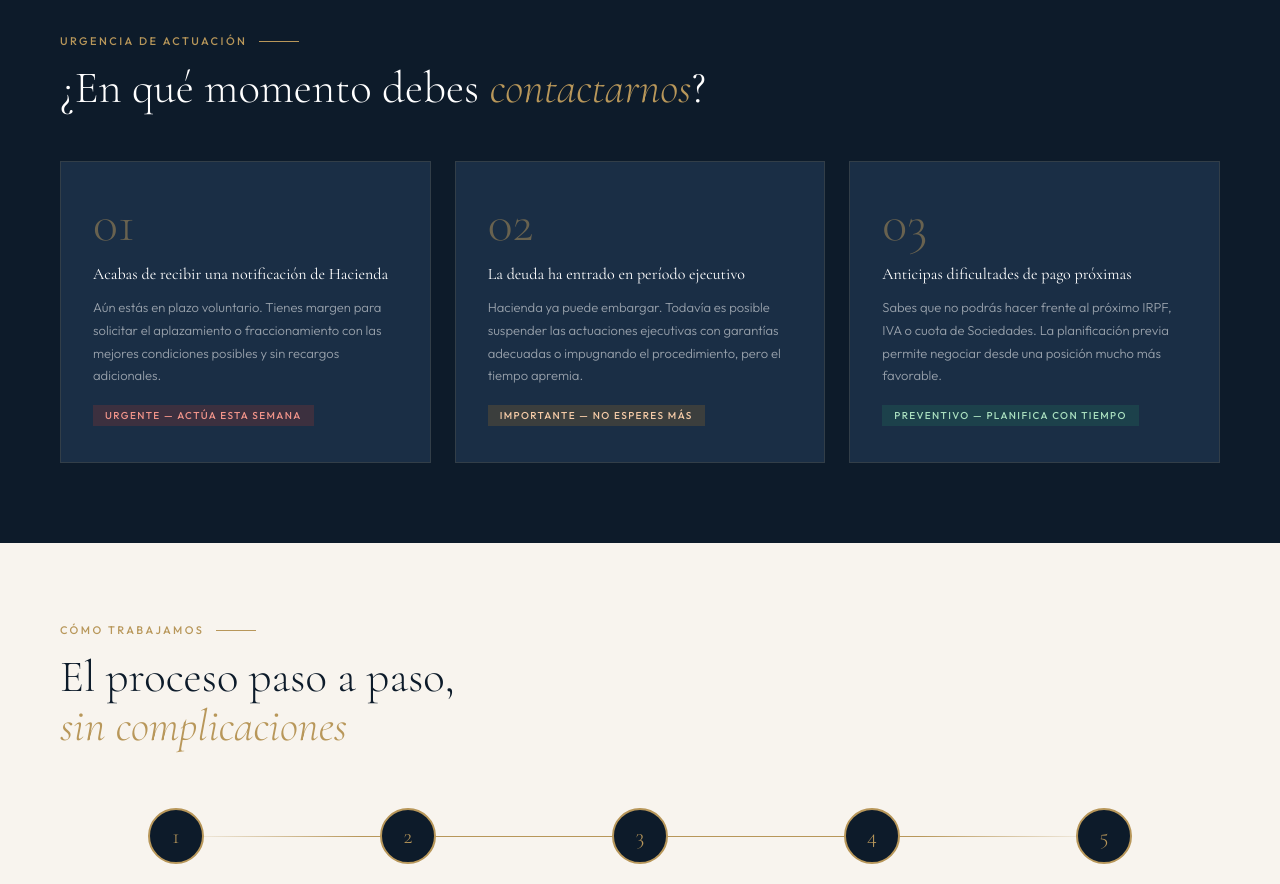
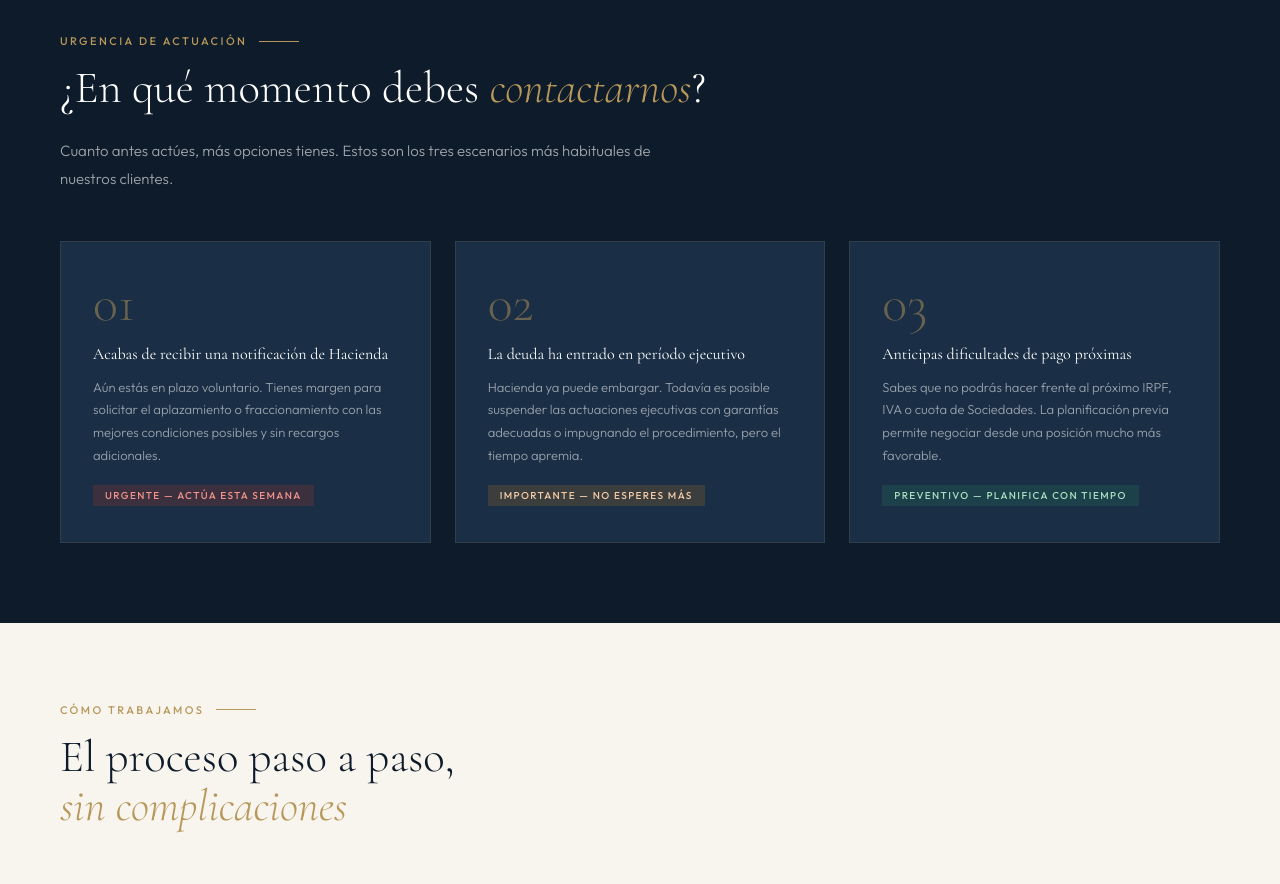
Before and after one commit to Ivanrm01/IRM-Abogados, a Next.js app: page /garantias-deuda-aeat in a window 1280 px wide. Shown: the part 2500-3384 px from the top of the page. Built offline with nearby package versions, Linux system fonts and the light colour scheme.

Commit message:
Update page.jsx

```diff
--- a/app/garantias-deuda-aeat/page.jsx
+++ b/app/garantias-deuda-aeat/page.jsx
@@ -117,6 +117,9 @@ export default function GarantiasPage() {
       <section className={styles.cuandoSection}>
         <div className={styles.eyebrow}>Urgencia de actuación</div>
         <h2 className={styles.sectionTitleLight}>¿En qué momento debes <em>contactarnos</em>?</h2>
+        <p style={{fontSize:'15px', fontWeight:300, color:'rgba(255,255,255,.6)', maxWidth:'640px', marginTop:'24px', lineHeight:1.85}}>
+          Cuanto antes actúes, más opciones tienes. Estos son los tres escenarios más habituales de nuestros clientes.
+        </p>
         <div className={styles.cuandoGrid}>
           {cuando.map(c => (
             <div key={c.n} className={styles.cuandoCard}>
```
